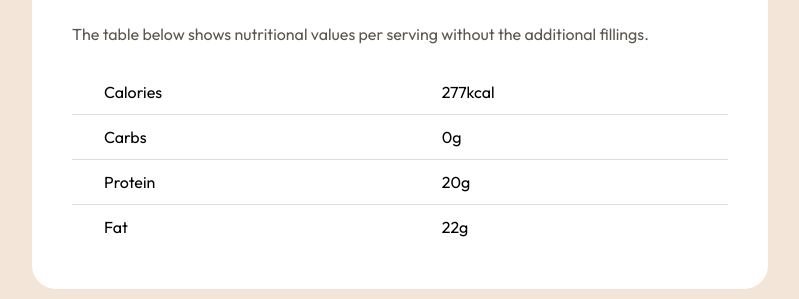
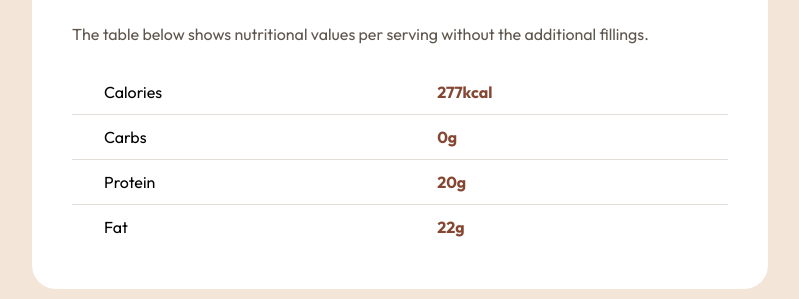
Before and after one commit to mariokreitz/recipe-page-main, an Angular app: page / in a window 1280 px wide. Shown: the part 1608-1907 px from the top of the page, without its empty margins (240-1039 px from the left). Built offline with nearby package versions, Linux system fonts and the light colour scheme.

Commit message:
Update app.component.html

```diff
--- a/src/app/app.component.html
+++ b/src/app/app.component.html
@@ -77,19 +77,19 @@
       <table>
         <tr>
           <td>Calories</td>
-          <td>277kcal</td>
+          <td class="amount">277kcal</td>
         </tr>
         <tr>
           <td>Carbs</td>
-          <td>0g</td>
+          <td class="amount">0g</td>
         </tr>
         <tr>
           <td>Protein</td>
-          <td>20g</td>
+          <td class="amount">20g</td>
         </tr>
         <tr>
           <td>Fat</td>
-          <td>22g</td>
+          <td class="amount">22g</td>
         </tr>
       </table>
     </article>
```
